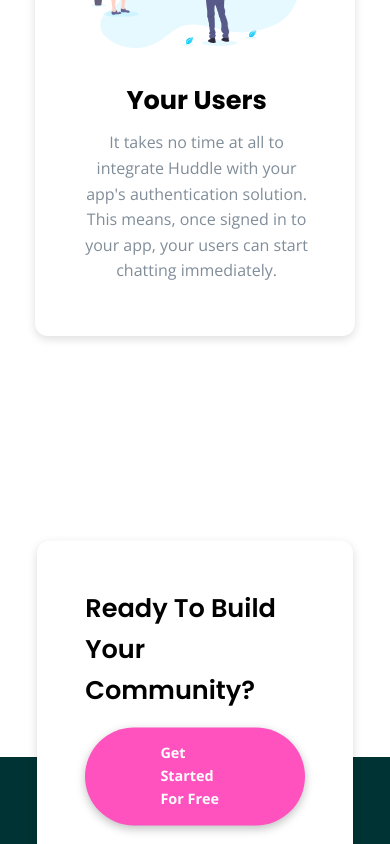
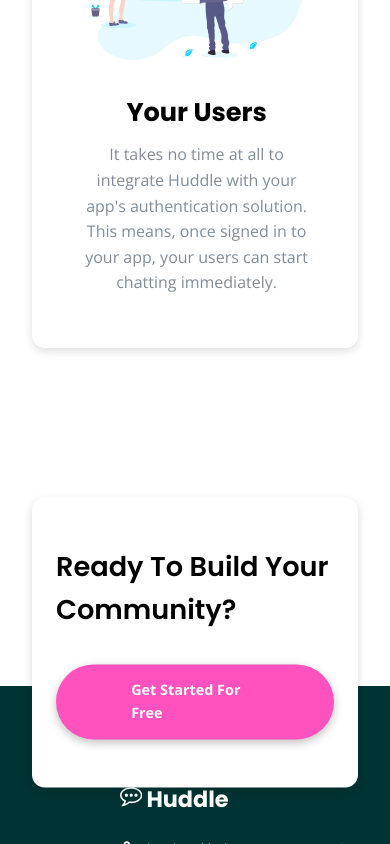
Before and after one commit to Mully7773/Huddle, a React (Vite) app: page / in a window 390 px wide. Shown: the part 2213-3057 px from the top of the page. Built offline with nearby package versions, Linux system fonts and the light colour scheme.

Commit message:
Add media query to CTA component also fix placement of features component taking up more grid space

```diff
--- a/src/components/CallToAction.jsx
+++ b/src/components/CallToAction.jsx
@@ -16,10 +16,19 @@
   position: relative;
   background-color: #fff;
 
+  @media only screen and (max-width: 59.375em) {
+    grid-column: col-start 1 / center-end;
+    padding: 6rem 3rem;
+  }
+
   h2 {
     font-size: 3.2rem;
     font-family: ${({ theme }) => theme.font.headings};
     font-weight: 600;
+    @media only screen and (max-width: 59.375em) {
+      padding-bottom: 2rem;
+      font-size: 3.4rem;
+    }
   }
 `;
 
--- a/src/components/styles/Features.styled.jsx
+++ b/src/components/styles/Features.styled.jsx
@@ -9,4 +9,8 @@
   grid-template-columns: repeat(auto-fit, 1fr);
   gap: 6rem;
   padding-bottom: 5rem;
+  @media only screen and (max-width: 59.375em) {
+    grid-column: col-start 1 / center-end;
+    padding-bottom: 0;
+  }
 `;
```
